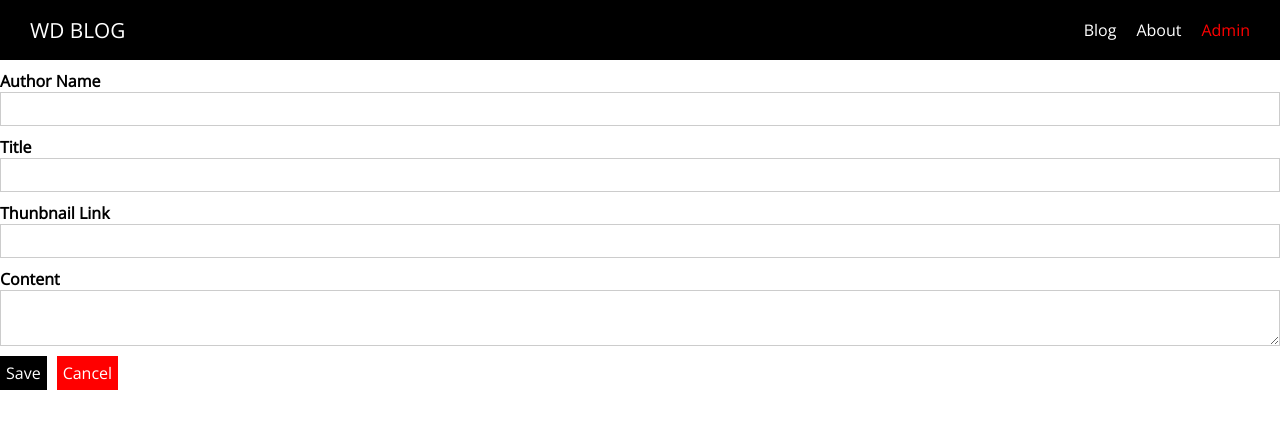
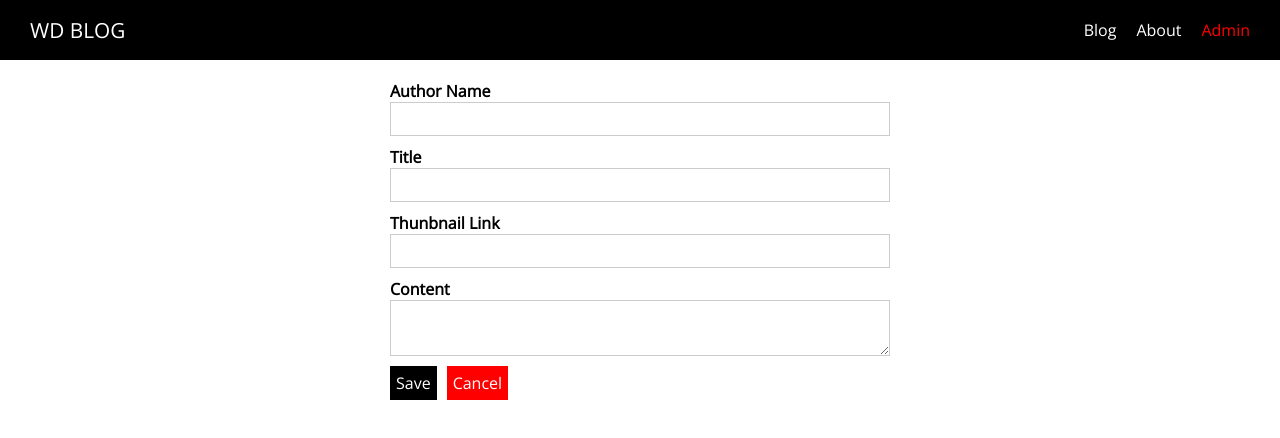
Before and after one commit to calvin-puram/nuxt-app, a Nuxt app: page /admin/new-post in a window 1280 px wide. Shown: the top 438 px of the page. Built offline with nearby package versions, Linux system fonts and the light colour scheme.

Commit message:
added styles to post form

```diff
--- a/pages/admin/_postId/index.vue
+++ b/pages/admin/_postId/index.vue
@@ -30,3 +30,16 @@ export default {
   }
 };
 </script>
+
+<style scoped>
+.update-form {
+  width: 90%;
+  margin: 20px auto;
+}
+
+@media (min-width: 768px) {
+  .update-form {
+    width: 500px;
+  }
+}
+</style>
--- a/pages/admin/new-post/index.vue
+++ b/pages/admin/new-post/index.vue
@@ -1,6 +1,6 @@
 <template>
   <div class="admin-new-post-page">
-    <section class="admin-new-post-page">
+    <section class="new-post-form">
       <AdminPostForm />
     </section>
   </div>
@@ -14,3 +14,16 @@ export default {
   }
 };
 </script>
+
+<style scoped>
+.new-post-form {
+  width: 90%;
+  margin: 20px auto;
+}
+
+@media (min-width: 768px) {
+  .new-post-form {
+    width: 500px;
+  }
+}
+</style>
```
